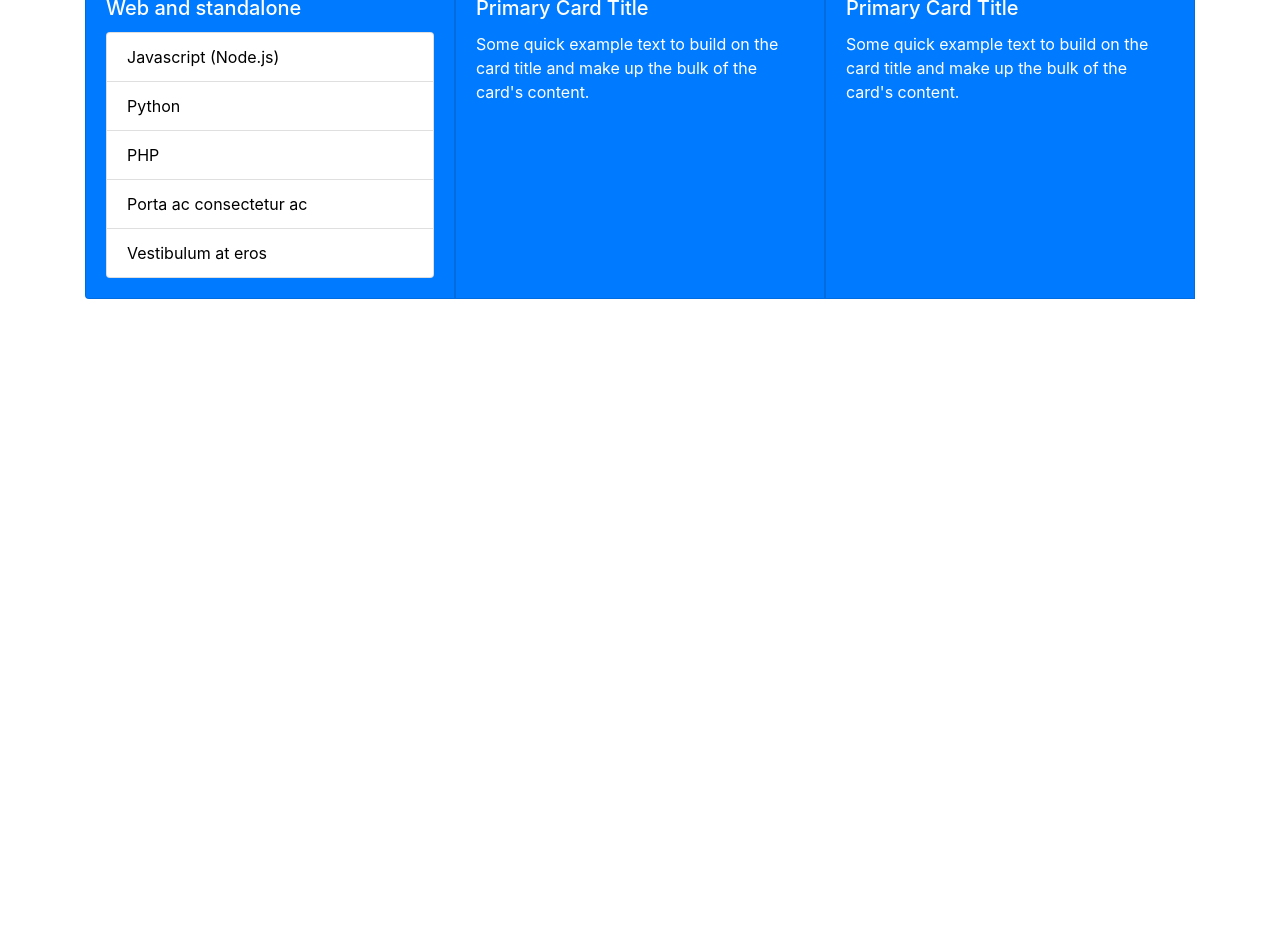
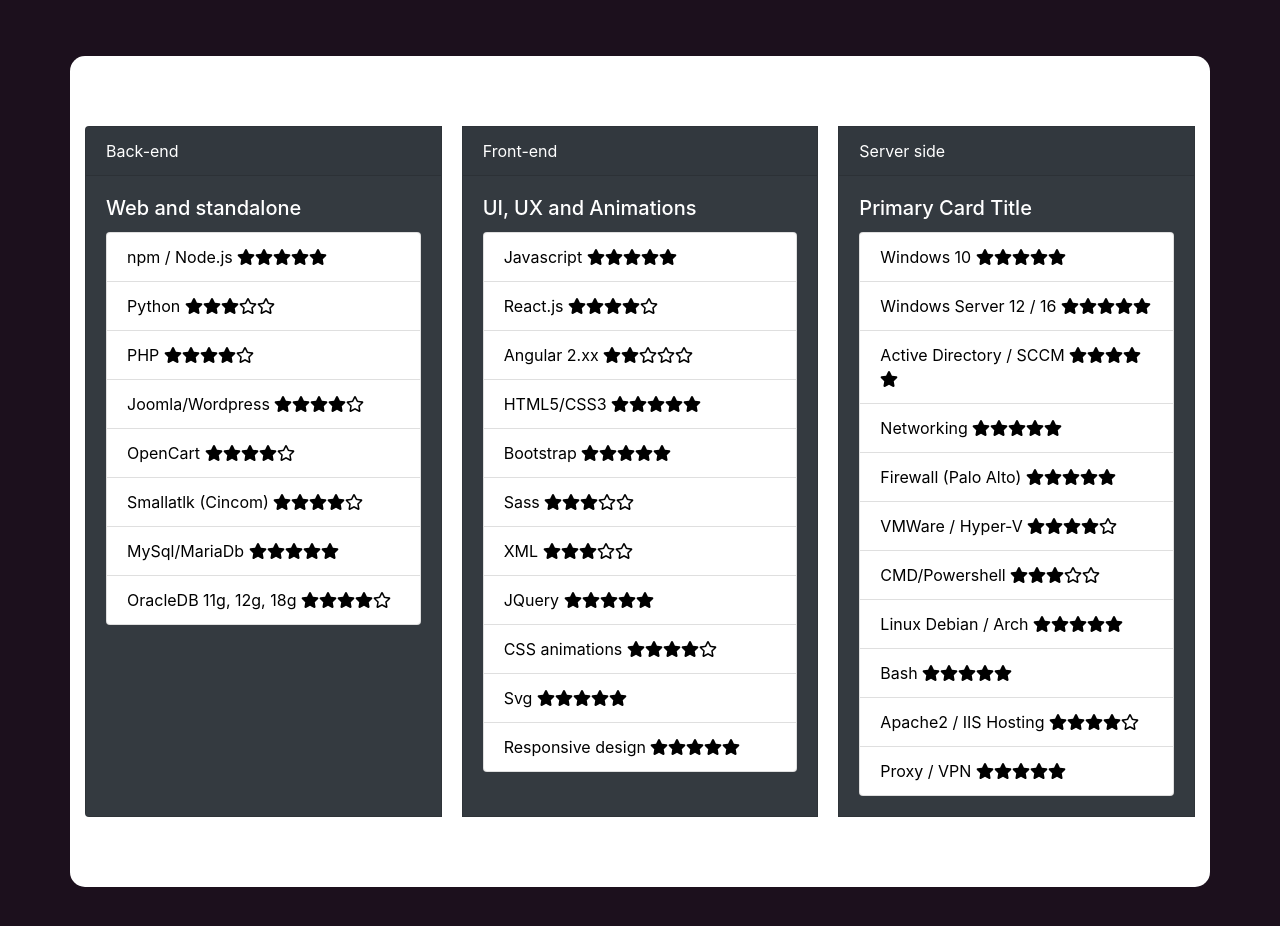
Before and after one commit to Sectumsempra82/my-cv-react, a React (Create React App) app: page / in a window 1280 px wide. Shown: the part 1260-2186 px from the top of the page. Before the commit the page ends 1559 px from the top, so only its background shows below. Built offline with nearby package versions, Linux system fonts and the light colour scheme.

Commit message:
Fixed Skills Section

```diff
--- a/package.json
+++ b/package.json
@@ -4,6 +4,10 @@
   "private": true,
   "homepage": "https://Sectumsempra82.github.io/my-cv-react",
   "dependencies": {
+    "@fortawesome/fontawesome-svg-core": "^1.2.17",
+    "@fortawesome/free-regular-svg-icons": "^5.8.1",
+    "@fortawesome/free-solid-svg-icons": "^5.8.1",
+    "@fortawesome/react-fontawesome": "^0.1.4",
     "bootstrap": "^4.3.1",
     "gh-pages": "^2.0.1",
     "react": "^16.8.6",
--- a/src/App.js
+++ b/src/App.js
@@ -5,6 +5,13 @@
 import Layout from './hoc/Layout/Layout';
 import Home from './containers/Home/Home';
 import './App.css';
+import { library } from '@fortawesome/fontawesome-svg-core';
+//import { FontAwesomeIcon } from '@fortawesome/react-fontawesome';
+import { faStar } from '@fortawesome/free-solid-svg-icons';
+import { far } from '@fortawesome/free-regular-svg-icons' ;
+
+
+library.add(faStar, far)
 
 class App extends Component {
 
--- a/src/components/Homepage/Skills/Skills.js
+++ b/src/components/Homepage/Skills/Skills.js
@@ -1,51 +1,81 @@
 import React, { Component } from 'react';
 import { Container, Card, CardGroup, ListGroup } from 'react-bootstrap';
 
+import { FontAwesomeIcon } from '@fortawesome/react-fontawesome'
 import classes from './Skills.module.css';
 
 class Skills extends Component {
-
+    renderStars = (n) => {
+        let stars = [...Array(n)].map((v, i) => <FontAwesomeIcon icon={["fas", "star"]}  key={'s' + i}/>);
+        if (n < 5) {
+            let m = 5 - n;
+            let noStars = [...Array(m)].map((v, i) => <FontAwesomeIcon icon={["far", "star"]} key={'ns' + i}/>);
+            const allStars = stars.concat(noStars);
+            return allStars;
+        } else {
+            return stars;
+        }
+    }
 
     render() {
         return (
             <section className={classes.Skills}>
                 <Container >
                     <CardGroup>
-                        <Card bg="primary" text="white" style={{ width: '18rem' }}>
+                        <Card bg="dark" text="white" style={{ width: '18rem' }}>
                             <Card.Header>Back-end</Card.Header>
                             <Card.Body>
                                 <Card.Title>Web and standalone</Card.Title>
-                                <Card.Text>
-                                    <ListGroup style={{ color: 'black' }}>
-                                        <ListGroup.Item>Javascript (Node.js)</ListGroup.Item>
-                                        <ListGroup.Item>Python</ListGroup.Item>
-                                        <ListGroup.Item>PHP</ListGroup.Item>
-                                        <ListGroup.Item>Porta ac consectetur ac</ListGroup.Item>
-                                        <ListGroup.Item>Vestibulum at eros</ListGroup.Item>
-                                    </ListGroup>
-                                </Card.Text>
+                                <ListGroup style={{ color: 'black' }}>
+                                    <ListGroup.Item>npm / Node.js {this.renderStars(5)}</ListGroup.Item>
+                                    <ListGroup.Item>Python {this.renderStars(3)}</ListGroup.Item>
+                                    <ListGroup.Item>PHP {this.renderStars(4)}</ListGroup.Item>
+                                    <ListGroup.Item>Joomla/Wordpress {this.renderStars(4)}</ListGroup.Item>
+                                    <ListGroup.Item>OpenCart {this.renderStars(4)}</ListGroup.Item>
+                                    <ListGroup.Item>Smallatlk (Cincom) {this.renderStars(4)}</ListGroup.Item>
+                                    <ListGroup.Item>MySql/MariaDb {this.renderStars(5)}</ListGroup.Item>
+                                    <ListGroup.Item>OracleDB 11g, 12g, 18g {this.renderStars(4)}</ListGroup.Item>
+                                </ListGroup>
                             </Card.Body>
                         </Card>
                         <br />
-                        <Card bg="primary" text="white" style={{ width: '18rem' }}>
+                        <Card bg="dark" text="white" style={{ width: '18rem' }}>
                             <Card.Header>Front-end</Card.Header>
                             <Card.Body>
-                                <Card.Title>Primary Card Title</Card.Title>
-                                <Card.Text>
-                                    Some quick example text to build on the card title and make up the bulk
-                                    of the card's content.
-                            </Card.Text>
+                                <Card.Title>UI, UX and Animations</Card.Title>
+                                <ListGroup style={{ color: 'black' }}>
+                                    <ListGroup.Item>Javascript {this.renderStars(5)}</ListGroup.Item>
+                                    <ListGroup.Item>React.js {this.renderStars(4)}</ListGroup.Item>
+                                    <ListGroup.Item>Angular 2.xx {this.renderStars(2)}</ListGroup.Item>
+                                    <ListGroup.Item>HTML5/CSS3 {this.renderStars(5)}</ListGroup.Item>
+                                    <ListGroup.Item>Bootstrap {this.renderStars(5)}</ListGroup.Item>
+                                    <ListGroup.Item>Sass {this.renderStars(3)}</ListGroup.Item>
+                                    <ListGroup.Item>XML {this.renderStars(3)}</ListGroup.Item>
+                                    <ListGroup.Item>JQuery {this.renderStars(5)}</ListGroup.Item>
+                                    <ListGroup.Item>CSS animations {this.renderStars(4)}</ListGroup.Item>
+                                    <ListGroup.Item>Svg {this.renderStars(5)}</ListGroup.Item>
+                                    <ListGroup.Item>Responsive design {this.renderStars(5)}</ListGroup.Item>
+                                </ListGroup>
                             </Card.Body>
                         </Card>
                         <br />
-                        <Card bg="primary" text="white" style={{ width: '18rem' }}>
+                        <Card bg="dark" text="white" style={{ width: '18rem' }}>
                             <Card.Header>Server side</Card.Header>
                             <Card.Body>
                                 <Card.Title>Primary Card Title</Card.Title>
-                                <Card.Text>
-                                    Some quick example text to build on the card title and make up the bulk
-                                    of the card's content.
-                            </Card.Text>
+                                <ListGroup style={{ color: 'black' }}>
+                                    <ListGroup.Item>Windows 10 {this.renderStars(5)}</ListGroup.Item>
+                                    <ListGroup.Item>Windows Server 12 / 16 {this.renderStars(5)}</ListGroup.Item>
+                                    <ListGroup.Item>Active Directory / SCCM {this.renderStars(5)}</ListGroup.Item>
+                                    <ListGroup.Item>Networking {this.renderStars(5)}</ListGroup.Item>
+                                    <ListGroup.Item>Firewall (Palo Alto) {this.renderStars(5)}</ListGroup.Item>
+                                    <ListGroup.Item>VMWare / Hyper-V {this.renderStars(4)}</ListGroup.Item>
+                                    <ListGroup.Item>CMD/Powershell {this.renderStars(3)}</ListGroup.Item>
+                                    <ListGroup.Item>Linux Debian / Arch {this.renderStars(5)}</ListGroup.Item>
+                                    <ListGroup.Item>Bash {this.renderStars(5)}</ListGroup.Item>
+                                    <ListGroup.Item>Apache2 / IIS Hosting {this.renderStars(4)}</ListGroup.Item>
+                                    <ListGroup.Item>Proxy / VPN  {this.renderStars(5)}</ListGroup.Item>
+                                </ListGroup>
                             </Card.Body>
                         </Card>
                         <br />
--- a/src/components/Homepage/Skills/Skills.module.css
+++ b/src/components/Homepage/Skills/Skills.module.css
@@ -1,12 +1,28 @@
+.Skills {
+    background-color: rgb(28, 16, 29);
+    padding: 100px 0 100px;
+    margin-top: -20px;
+}
+
 .Skills>div {
     background-color: white;
-    margin-top: -80px;
+    margin-top: 20px;
     border-radius: 15px;
-    padding-top: 50px;
+    padding-top: 70px;
+    padding-bottom: 70px;
+}
+
+@media(min-width: 575px) {
+    .Skills>div>div>div:not(:first-child) {
+        margin-left: 20px;
+    }
 }
 
 @media(max-width: 575px) {
     .Skills>div>div>div {
         margin: 0 auto;
     }
+    .Skills>div {
+        background-color: rgb(28, 16, 29);
+    }
 }
--- a/src/components/UI/Backdrop/Backdrop.module.css
+++ b/src/components/UI/Backdrop/Backdrop.module.css
@@ -5,5 +5,5 @@
     z-index: 100;
     left: 0;
     top: 0;
-    background-color: rgba(0, 0, 0, 0.5);
+    background-color: rgba(224, 216, 216, 0.5);
 }
```
Also changed, not shown: 1 other file (tests, documents, lock files or other folders).
